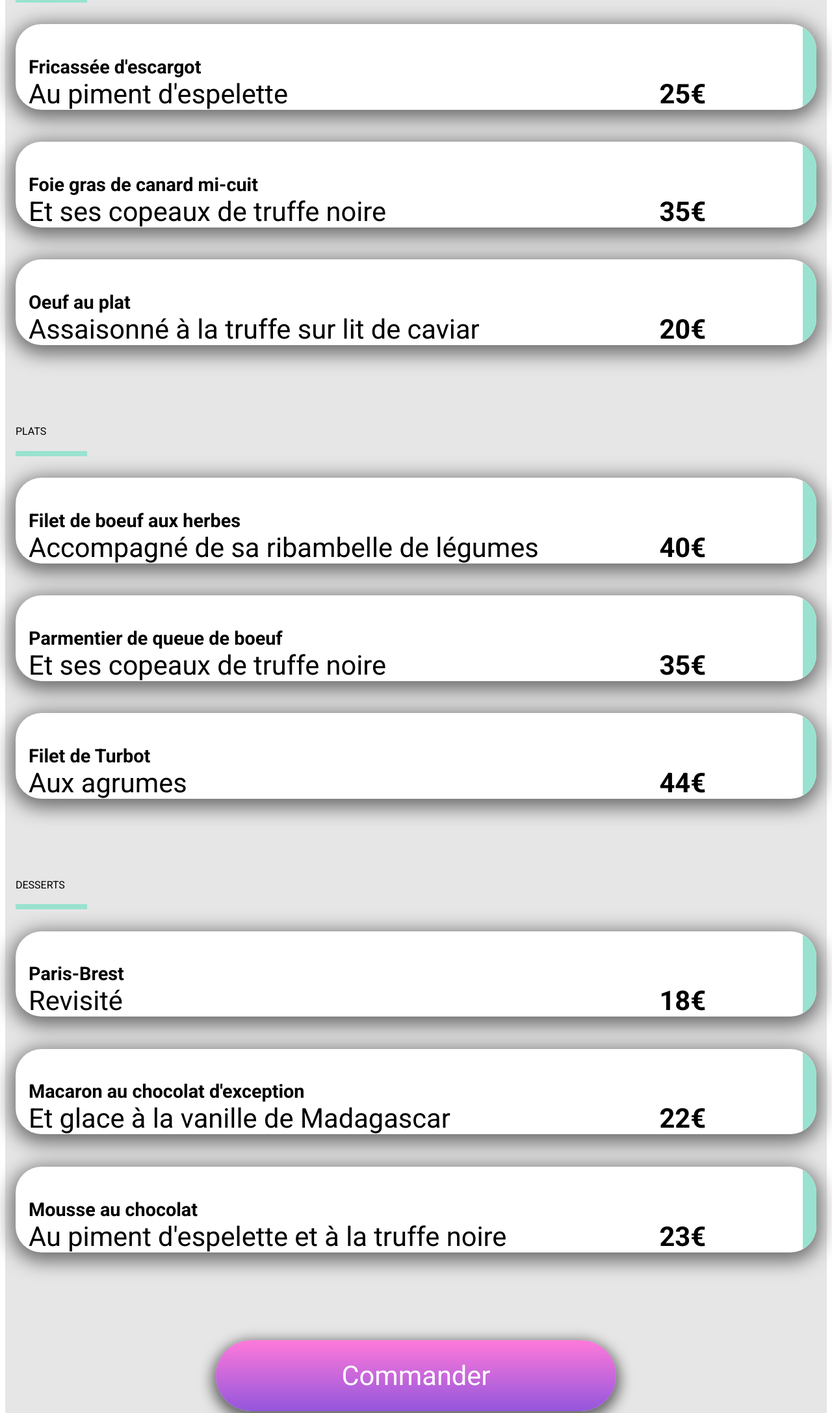
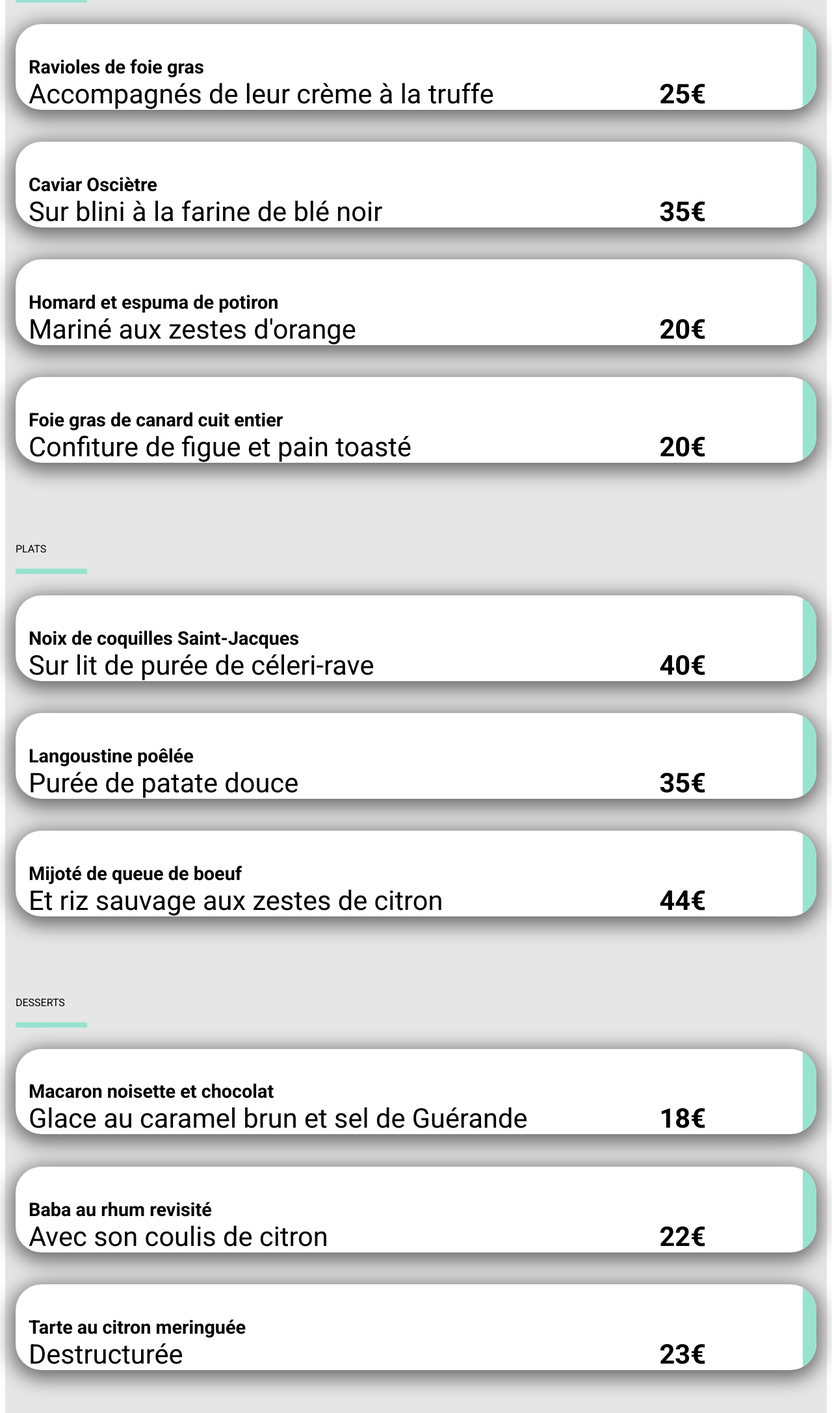
Before and after one commit to Noucho/AntoninBouzy_3_23-11-2020, a website: page page-menu-2.html in a window 1280 px wide. Shown: the part 560-2734 px from the top of the page at 65% size. Drawn offline with Linux system fonts and the light colour scheme; a web font is replaced by a local one.

Commit message:
Actualisation fichiers HTML

```diff
--- a/page-menu-2.html
+++ b/page-menu-2.html
@@ -26,7 +26,7 @@
 		<div class="menu">
 
 			<div class="menu__top">
-				<p class="menu__top__title">La palette du goût</p>
+				<p class="menu__top__title">La note enchantée</p>
 				<i class="menu__top__icon menu__top__icon__empty far fa-heart icon"></i>
 				<i class="menu__top__icon menu__top__icon__full fas fa-heart icon"></i>
 			</div>
@@ -35,24 +35,32 @@
 				<div class="entrees__title">Entrées</div> <!--A capitalizer -->
 				<ol class="list-dishes">
 					<li class="card-dishes">
-						<p class="card-dishes__title">Fricassée d'escargot</p>
-						<span class="card-dishes__bottom"><p class="card-dishes__subtitle">Au piment d'espelette</p><p class="card-dishes__price">25€</p></span>
+						<p class="card-dishes__title">Ravioles de foie gras</p>
+						<span class="card-dishes__bottom"><p class="card-dishes__subtitle">Accompagnés de leur crème à la truffe</p><p class="card-dishes__price">25€</p></span>
 						<div class="card-dishes__zone-icon">
 							<i class="fas fa-check-circle card-dishes__icon-check icon"></i>
 						</div>
 					</li>
 
 					<li class="card-dishes">
-						<p class="card-dishes__title">Foie gras de canard mi-cuit</p>
-						<span class="card-dishes__bottom"><p class="card-dishes__subtitle">Et ses copeaux de truffe noire</p><p class="card-dishes__price">35€</p></span>
+						<p class="card-dishes__title">Caviar Osciètre</p>
+						<span class="card-dishes__bottom"><p class="card-dishes__subtitle">Sur blini à la farine de blé noir</p><p class="card-dishes__price">35€</p></span>
 						<div class="card-dishes__zone-icon">
 							<i class="fas fa-check-circle card-dishes__icon-check icon"></i>
 						</div>
 					</li>
 
 					<li class="card-dishes">
-						<p class="card-dishes__title">Oeuf au plat</p>
-						<span class="card-dishes__bottom"><p class="card-dishes__subtitle">Assaisonné à la truffe sur lit de caviar</p><p class="card-dishes__price">20€</p></span>
+						<p class="card-dishes__title">Homard et espuma de potiron</p>
+						<span class="card-dishes__bottom"><p class="card-dishes__subtitle">Mariné aux zestes d'orange</p><p class="card-dishes__price">20€</p></span>
+						<div class="card-dishes__zone-icon">
+							<i class="fas fa-check-circle card-dishes__icon-check icon"></i>
+						</div>
+					</li>
+
+					<li class="card-dishes">
+						<p class="card-dishes__title">Foie gras de canard cuit entier</p>
+						<span class="card-dishes__bottom"><p class="card-dishes__subtitle">Confiture de figue et pain toasté</p><p class="card-dishes__price">20€</p></span>
 						<div class="card-dishes__zone-icon">
 							<i class="fas fa-check-circle card-dishes__icon-check icon"></i>
 						</div>
@@ -64,24 +72,24 @@
 				<div class="dishes__title">plats</div> <!--A capitalizer -->
 				<ol class="list-dishes">
 					<li class="card-dishes">
-						<p class="card-dishes__title">Filet de boeuf aux herbes</p>
-						<span class="card-dishes__bottom"><p class="card-dishes__subtitle">Accompagné de sa ribambelle de légumes</p><p class="card-dishes__price">40€</p></span>
+						<p class="card-dishes__title">Noix de coquilles Saint-Jacques</p>
+						<span class="card-dishes__bottom"><p class="card-dishes__subtitle">Sur lit de purée de céleri-rave</p><p class="card-dishes__price">40€</p></span>
 						<div class="card-dishes__zone-icon">
 							<i class="fas fa-check-circle card-dishes__icon-check icon"></i>
 						</div>
 					</li>
 
 					<li class="card-dishes">
-						<p class="card-dishes__title">Parmentier de queue de boeuf</p>
-						<span class="card-dishes__bottom"><p class="card-dishes__subtitle">Et ses copeaux de truffe noire</p><p class="card-dishes__price">35€</p></span>
+						<p class="card-dishes__title">Langoustine poêlée</p>
+						<span class="card-dishes__bottom"><p class="card-dishes__subtitle">Purée de patate douce</p><p class="card-dishes__price">35€</p></span>
 						<div class="card-dishes__zone-icon">
 							<i class="fas fa-check-circle card-dishes__icon-check icon"></i>
 						</div>
 					</li>
 
 					<li class="card-dishes">
-						<p class="card-dishes__title">Filet de Turbot</p>
-						<span class="card-dishes__bottom"><p class="card-dishes__subtitle">Aux agrumes</p><p class="card-dishes__price">44€</p></span>
+						<p class="card-dishes__title">Mijoté de queue de boeuf</p>
+						<span class="card-dishes__bottom"><p class="card-dishes__subtitle">Et riz sauvage aux zestes de citron</p><p class="card-dishes__price">44€</p></span>
 						<div class="card-dishes__zone-icon">
 							<i class="fas fa-check-circle card-dishes__icon-check icon"></i>
 						</div>
@@ -94,24 +102,24 @@
 				</div>
 				<ol class="list-dishes">
 					<li class="card-dishes">
-						<p class="card-dishes__title">Paris-Brest</p>
-						<span class="card-dishes__bottom"><p class="card-dishes__subtitle">Revisité</p><p class="card-dishes__price">18€</p></span>
+						<p class="card-dishes__title">Macaron noisette et chocolat</p>
+						<span class="card-dishes__bottom"><p class="card-dishes__subtitle">Glace au caramel brun et sel de Guérande</p><p class="card-dishes__price">18€</p></span>
 						<div class="card-dishes__zone-icon">
 							<i class="fas fa-check-circle card-dishes__icon-check icon"></i>
 						</div>
 					</li>
 
 					<li class="card-dishes">
-						<p class="card-dishes__title">Macaron au chocolat d'exception</p>
-						<span class="card-dishes__bottom"><p class="card-dishes__subtitle">Et glace à la vanille de Madagascar</p><p class="card-dishes__price">22€</p></span>
+						<p class="card-dishes__title">Baba au rhum revisité</p>
+						<span class="card-dishes__bottom"><p class="card-dishes__subtitle">Avec son coulis de citron</p><p class="card-dishes__price">22€</p></span>
 						<div class="card-dishes__zone-icon">
 							<i class="fas fa-check-circle card-dishes__icon-check icon"></i>
 						</div>
 					</li>
 
 					<li class="card-dishes">
-						<p class="card-dishes__title">Mousse au chocolat</p>
-						<span class="card-dishes__bottom"><p class="card-dishes__subtitle">Au piment d'espelette et à la truffe noire</p><p class="card-dishes__price">23€</p></span>
+						<p class="card-dishes__title">Tarte au citron meringuée</p>
+						<span class="card-dishes__bottom"><p class="card-dishes__subtitle">Destructurée</p><p class="card-dishes__price">23€</p></span>
 						<div class="card-dishes__zone-icon">
 							<i class="fas fa-check-circle card-dishes__icon-check icon"></i>
 						</div>
```
Also changed, not shown: page-menu-3.html (+21 -19 lines), page-menu-4.html (+19 -21 lines).
